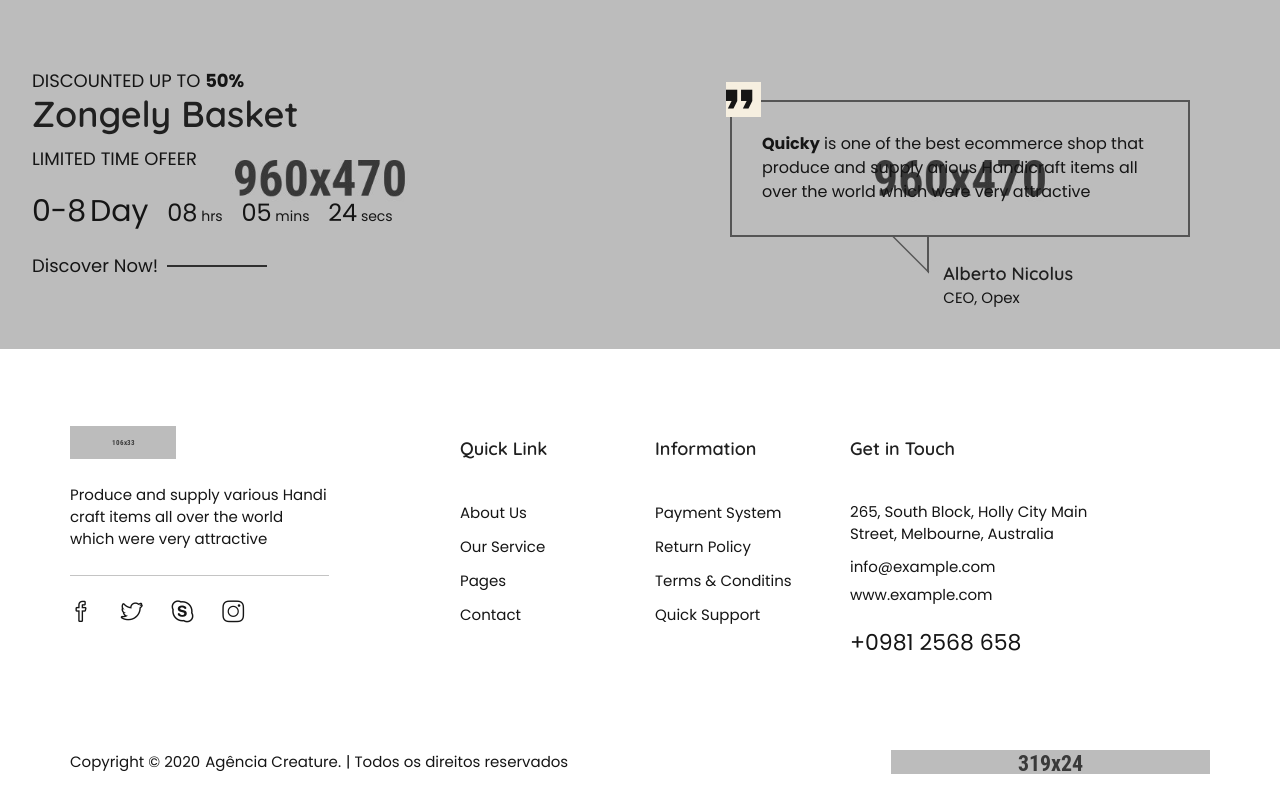
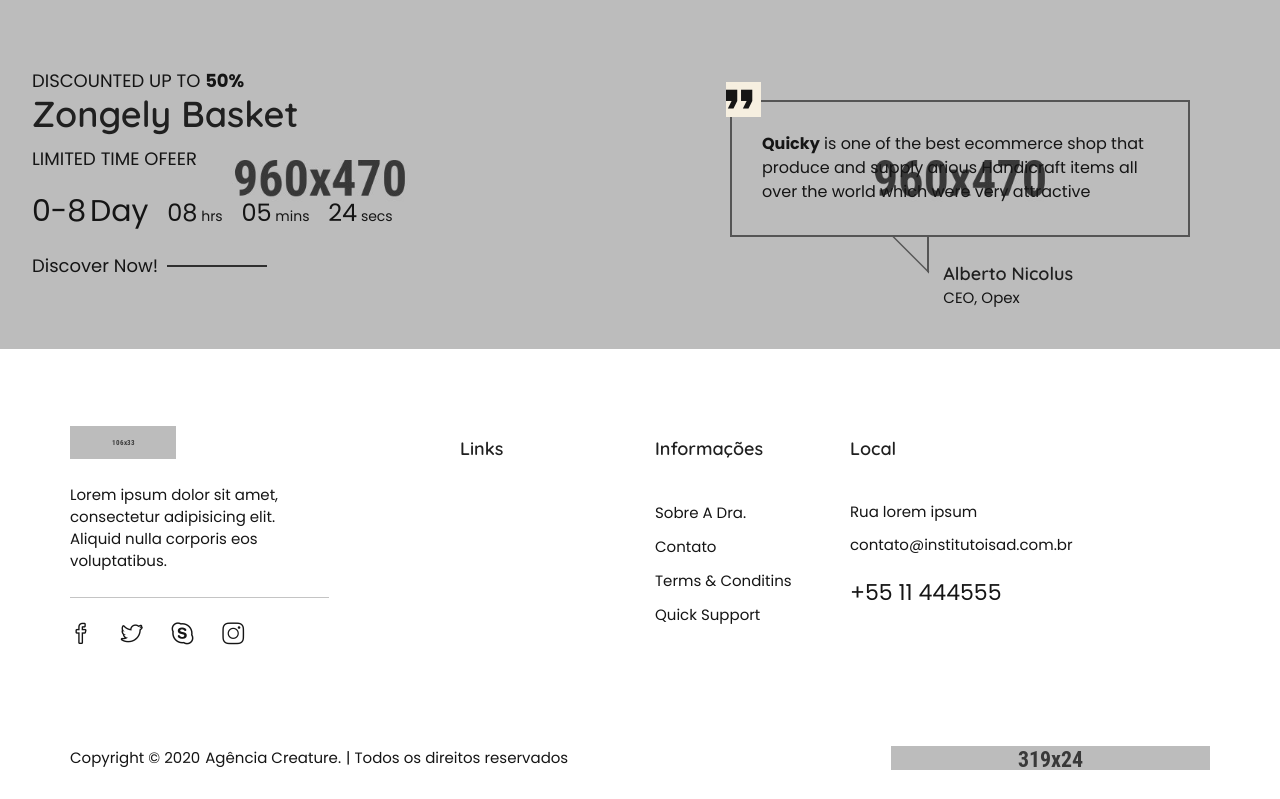
Before and after one commit to kaiquefeng/instituto-isad, a PHP site: page /index.php in a window 1280 px wide. Shown: the part 2726-3525 px from the top of the page. After the commit the page ends 3496 px from the top, so only its background shows below. Run offline with PHP 8.4, Linux system fonts and the light colour scheme; style sheets or scripts are compiled from the project's sources; some web fonts are replaced.

Commit message:
ajustando footer

```diff
--- a/components/footer.php
+++ b/components/footer.php
@@ -9,9 +9,7 @@
                                         <img src="assets/images/footer/1.png" alt="Quicky's Logo">
                                     </a>
                                 </div>
-                                <p class="short-desc">Produce and supply various Handi
-                                    craft items all over the world
-                                    which were very attractive</p>
+                                <p class="short-desc">Lorem ipsum dolor sit amet, consectetur adipisicing elit. Aliquid nulla corporis eos voluptatibus.</p>
                                 <div class="social-link">
                                     <ul>
                                         <li class="facebook">
@@ -40,24 +38,22 @@
                         </div>
                         <div class="col-lg-2 col-md-3">
                             <div class="footer-widgets_area">
-                                <h3 class="heading">Quick Link</h3>
+                                <h3 class="heading">Links</h3>
                                 <div class="footer-widgets">
                                     <ul>
-                                        <li><a href="">About us</a></li>
-                                        <li><a href="">Our Service</a></li>
-                                        <li><a href="">Pages</a></li>
-                                        <li><a href="">Contact</a></li>
+                                        <li><a href=""></a></li>
+
                                     </ul>
                                 </div>
                             </div>
                         </div>
                         <div class="col-lg-2 col-md-3">
                             <div class="footer-widgets_area">
-                                <h3 class="heading">Information</h3>
+                                <h3 class="heading">Informações</h3>
                                 <div class="footer-widgets">
                                     <ul>
-                                        <li><a href="">Payment System</a></li>
-                                        <li><a href="">Return Policy</a></li>
+                                        <li><a href="">Sobre a Dra.</a></li>
+                                        <li><a href="">Contato</a></li>
                                         <li><a href="">Terms & Conditins</a></li>
                                         <li><a href="">Quick Support</a></li>
                                     </ul>
@@ -66,15 +62,13 @@
                         </div>
                         <div class="col-lg-4">
                             <div class="footer-widgets_area">
-                                <h3 class="heading">Get in Touch</h3>
+                                <h3 class="heading">Local</h3>
                                 <div class="footer-widgets">
-                                    <p class="address-info">265, South Block, Holly City
-                                        Main Street, Melbourne, Australia</p>
+                                    <p class="address-info">Rua lorem ipsum</p>
                                     <div class="widgets-mail">
-                                        <a href="mailto://info@example.com">info@example.com</a>
-                                        <a href="https://www.example.com">www.example.com</a>
+                                        <a href="">contato@institutoisad.com.br</a>
                                     </div>
-                                    <a class="widgets-contects" href="tel://+0981 2568 658">+0981 2568 658</a>
+                                    <a class="widgets-contects" href="tel://+5511444555">+55 11 444555</a>
                                 </div>
                             </div>
                         </div>
```
